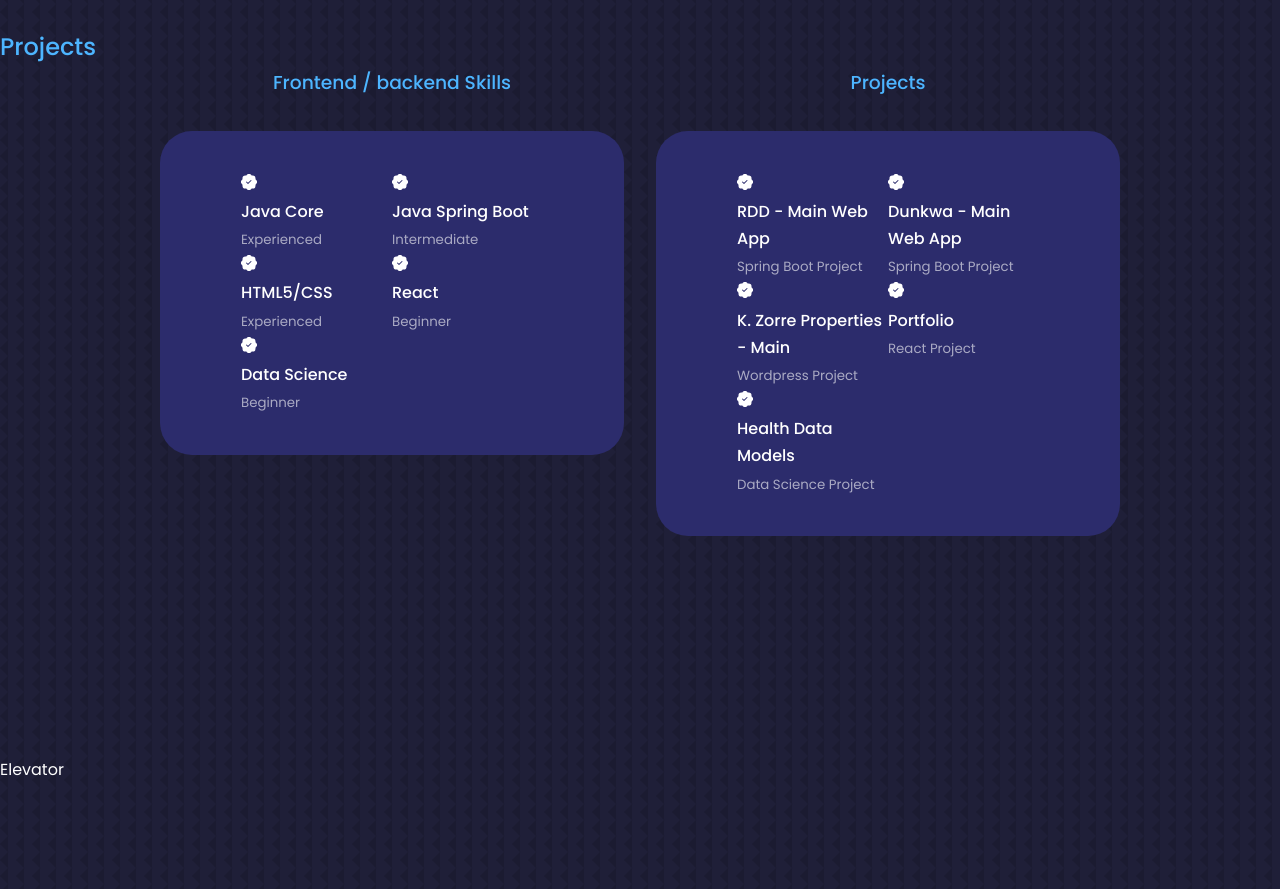
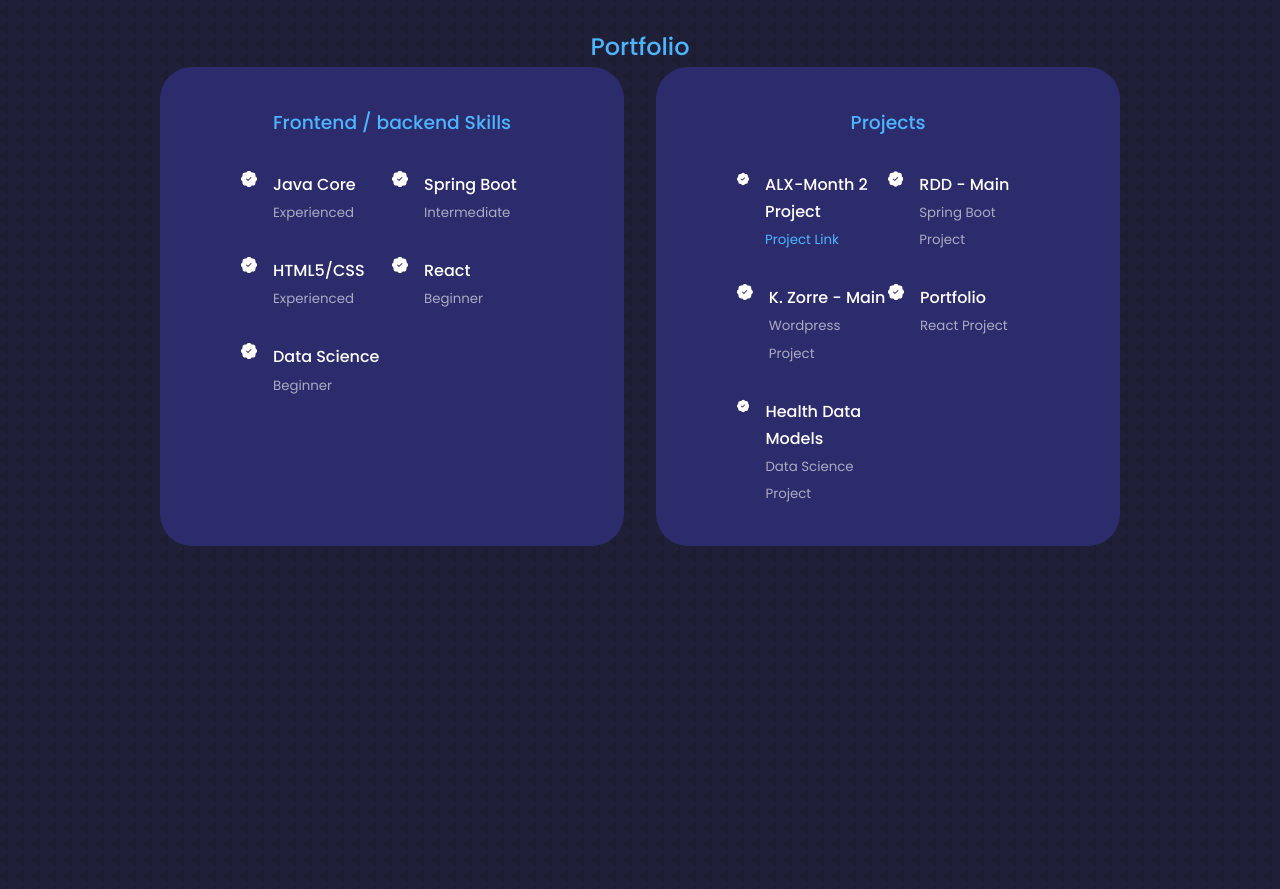
Before and after one commit to xjmaine/portfolio-react, a React (Create React App) app: page / in a window 1280 px wide. Shown: the part 1900-2789 px from the top of the page. Built offline with nearby package versions, Linux system fonts and the light colour scheme.

Commit message:
react portfolio

```diff
--- a/src/components/About/About.jsx
+++ b/src/components/About/About.jsx
@@ -42,12 +42,11 @@
             </article>
 
           </div>
-          </div>
-
           <p>
             Lorem ipsum dolor, sit amet consectetur adipisicing elit. Blanditiis reprehenderit quod nemo, illum architecto earum nihil modi magni quidem, amet id. Ipsum in nostrum nam perspiciatis obcaecati labore repellat ex!
           </p>
           <a href="#contact" className='btn btn-primary'>Let's Talk!</a>
+          </div>
 
         </div>
       </section>
--- a/src/components/Portfolio/Portfolio.jsx
+++ b/src/components/Portfolio/Portfolio.jsx
@@ -9,39 +9,51 @@
         <h5>
           My Skills
         </h5>
-        <h2>Projects</h2>
+        <h2>Portfolio</h2>
+
         <div className="container portfolio_container">
+
           <div className="portfolio__frontend">
             <h3>Frontend / backend Skills</h3>
             <div className="skills_content">
               <article className='skill_details'>
                 <BsPatchCheckFill/>
+                <div>
                 <h4>Java Core</h4>
                 <small className='text-light'>Experienced</small>
+                </div>
               </article>
               {/*  */}
               <article className='skill_details'>
                 <BsPatchCheckFill/>
-                <h4>Java Spring Boot</h4>
+                <div>
+                <h4>Spring Boot</h4>
                 <small className='text-light'>Intermediate</small>
+                </div>
               </article>
               {/*  */}
               <article className='skill_details'>
                 <BsPatchCheckFill/>
+                <div>
                 <h4>HTML5/CSS</h4>
                 <small className='text-light'>Experienced</small>
+                </div>
               </article>
               {/*  */}
               <article className='skill_details'>
                 <BsPatchCheckFill/>
-                <h4>React</h4>
+                  <div>
+                  <h4>React</h4>
                 <small className='text-light'>Beginner</small>
+                  </div>
               </article>
               {/*  */}
               <article className='skill_details'>
                 <BsPatchCheckFill/>
+                <div>
                 <h4>Data Science</h4>
                 <small className='text-light'>Beginner</small>
+                </div>
               </article>
             </div>
           </div>
@@ -51,32 +63,44 @@
           <div className="skills_content">
               <article className='skill_details'>
                 <BsPatchCheckFill/>
-                <h4>RDD - Main Web App</h4>
-                <small className='text-light'>Spring Boot Project</small>
+                <div>
+                <h4>ALX-Month 2 Project</h4>
+                <small className='text-light'>
+                  <a href="https://tinyurl.com/month2project" target='_blank'>Project Link</a>
+                </small>
+                </div>
               </article>
               {/*  */}
               <article className='skill_details'>
                 <BsPatchCheckFill/>
-                <h4>Dunkwa - Main Web App</h4>
+                  <div>
+                  <h4>RDD - Main</h4>
                 <small className='text-light'>Spring Boot Project</small>
+                  </div>
               </article>
               {/*  */}
               <article className='skill_details'>
                 <BsPatchCheckFill/>
-                <h4>K. Zorre Properties - Main</h4>
-                <small className='text-light'>Wordpress Project</small>
+                    <div>
+                    <h4>K. Zorre - Main</h4>
+                    <small className='text-light'>Wordpress Project</small>
+                    </div>
               </article>
               {/*  */}
               <article className='skill_details'>
                 <BsPatchCheckFill/>
+                <div>
                 <h4>Portfolio</h4>
                 <small className='text-light'>React Project</small>
+                </div>
               </article>
               {/*  */}
               <article className='skill_details'>
                 <BsPatchCheckFill/>
+                <div>
                 <h4>Health Data Models</h4>
                 <small className='text-light'>Data Science Project</small>
+                </div>
               </article>
               {/*  */}
           </div>
--- a/src/components/Portfolio/portfolio.css
+++ b/src/components/Portfolio/portfolio.css
@@ -5,7 +5,7 @@
 
 }
 
-.portfolio__frontend > div{
+.portfolio_container > div{
     background: var(--color-bg-variant);
     padding: 2.4rem 5rem;
     border-radius: 2rem;
@@ -13,7 +13,7 @@
     transition: var(--transition);
 }
 
-.portfolio__frontend > div:hover{
+.portfolio_container > div:hover{
     background: transparent;
     border-color: var(--color-bg-variant);
     cursor: default;
@@ -28,4 +28,10 @@
 .skills_content{
     display: grid;
     grid-template-columns: 1fr 1fr;
+    row-gap: 2rem;
 }
+
+.skill_details{
+    display: flex;
+    gap: 1rem;
+}
--- a/src/components/elevator/Elevator.jsx
+++ b/src/components/elevator/Elevator.jsx
@@ -3,7 +3,9 @@
 const Elevator = () => {
   return (
     <div>
-      <sectopn id='elevator'>Elevator</sectopn>
+      <sectopn id='elevator'>
+
+      </sectopn>
     </div>
   )
 }
--- a/src/components/nav/Nav.jsx
+++ b/src/components/nav/Nav.jsx
@@ -14,8 +14,8 @@
       <nav>
         <a href="#" onClick={() => setActiveNav('#')} className={activeNav === '#' ? 'active' : ''} ><AiOutlineHome/></a>
         <a href="#about" onClick={() => setActiveNav('#about')} className={activeNav === '#about' ? 'active' : ''}><AiOutlineUser/></a>
+        <a href="#portfolio" onClick={() => setActiveNav('#portfolio')} className={activeNav === '#portfolio' ? 'active' : ''}><RiServiceLine/></a>
         <a href="#elevator" onClick={() => setActiveNav('#elevator')} className={activeNav === '#elevator' ? 'active' : ''}><BiBook/></a>
-        <a href="#portfolio" onClick={() => setActiveNav('#portfolio')} className={activeNav === '#portfolio' ? 'active' : ''}><RiServiceLine/></a>
         <a href="#contact" onClick={() => setActiveNav('#contact')} className={activeNav === '#contact' ? 'active' : ''}><BiMessageSquareDetail/></a>
       </nav>
     </div>
--- a/src/index.css
+++ b/src/index.css
@@ -63,7 +63,7 @@
     height: 100vh;
 }
 
-section > h2 >h5{
+section > h2, section >h5{
     text-align: center;
     color: var(--color-bg);
 }
```
